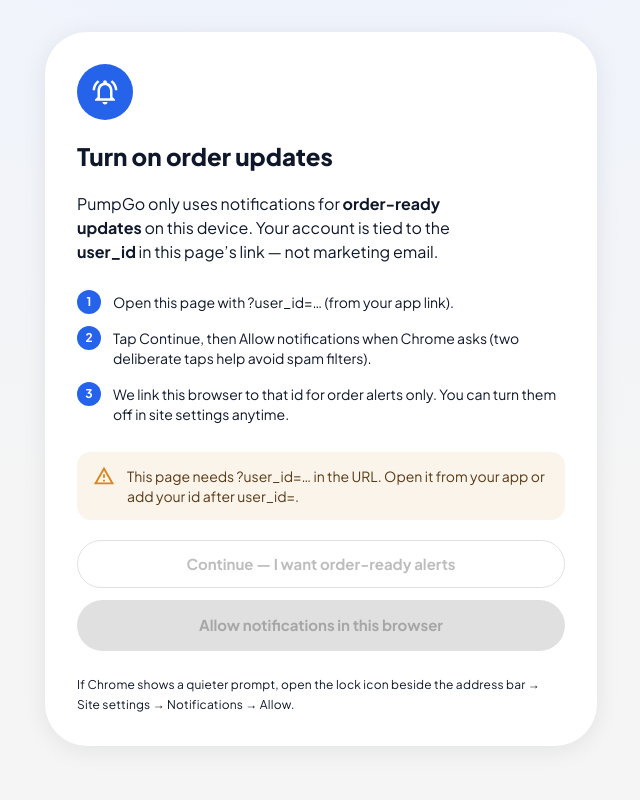
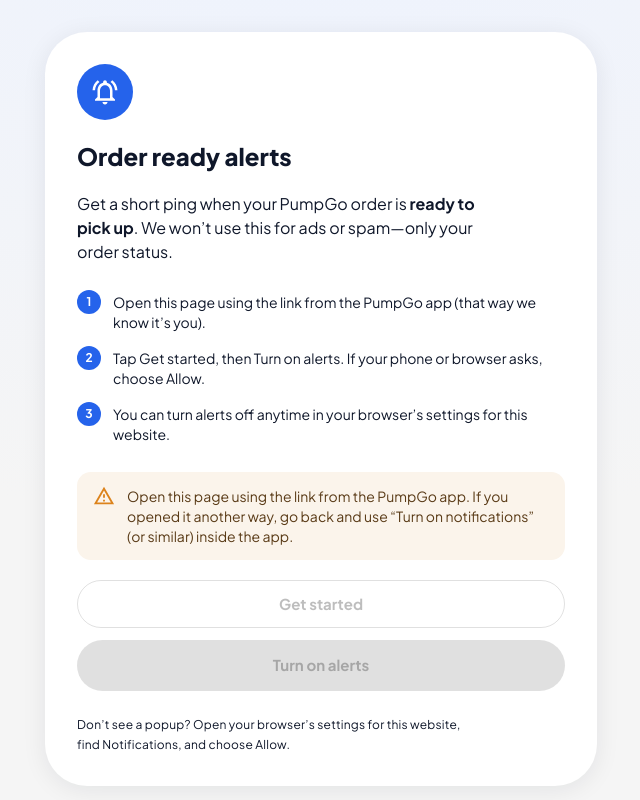
Before and after one commit to FreeDev-Sky/PumpGo, a React (Vite) app: page /notifications in a window 1280 px wide. Shown: the top 800 px of the page, without its empty margins (319-959 px from the left). Built offline with nearby package versions, Linux system fonts and the light colour scheme.

Commit message:
Updated20

```diff
--- a/src/pages/NotificationsPage.jsx
+++ b/src/pages/NotificationsPage.jsx
@@ -142,8 +142,7 @@
 }
 
 /**
- * Re-subscribe after OneSignal opted the user out while the browser may still show permission "granted".
- * Retries optIn + wait once if the first wait times out without an id.
+ * Opt in and wait for a push subscription id (retries help after alerts were turned off or reset).
  */
 async function ensureActivePushSubscription(OneSignal) {
   await optInToPushIfAvailable(OneSignal);
@@ -163,14 +162,13 @@
 
 export default function NotificationsPage() {
   const [searchParams] = useSearchParams();
-  /** `user_id` from ?user_id=… (same as the old HTML page). */
+  /** Account id from the app link (?user_id=…). */
   const userId = (searchParams.get("user_id") ?? "").trim() || null;
 
   const [notice, setNotice] = useState({ severity: null, text: "" });
   const [loading, setLoading] = useState(false);
-  /** Last run linked push + external id; never blocks re-runs (user may need to heal OneSignal opt-out). */
   const [linkSuccess, setLinkSuccess] = useState(false);
-  /** Chrome (and others) penalize instant permission prompts; require an explicit intent tap first. */
+  /** Two-step flow: first tap shows you chose alerts; second tap asks the browser (better for phones and browsers). */
   const [intentReady, setIntentReady] = useState(false);
 
   useEffect(() => {
@@ -183,23 +181,49 @@
     if (!userId) {
       setNotice({
         severity: "warning",
-        text: "This page needs ?user_id=… in the URL. Open it from your app or add your id after user_id=.",
+        text: "Open this page using the link from the PumpGo app. If you opened it another way, go back and use “Turn on notifications” (or similar) inside the app.",
       });
     } else if (typeof Notification !== "undefined" && Notification.permission === "granted") {
       setNotice({
         severity: "info",
-        text: "This site already has notification permission. If PumpGo shows you as unsubscribed, tap Continue then the green button to connect again.",
+        text: "This site is already allowed to send notifications. If alerts stopped working, tap Get started, then Turn on alerts again to refresh this device.",
       });
     } else {
       setNotice({ severity: null, text: "" });
     }
   }, [userId]);
 
+  useEffect(() => {
+    if (!navigator.permissions?.query) return undefined;
+    let status;
+    let cancelled = false;
+    const onPermChange = () => {
+      if (Notification.permission === "granted") {
+        setNotice({
+          severity: "info",
+          text: "Notifications are now allowed for this website. Tap Get started (if you haven’t), then Turn on alerts to finish.",
+        });
+      }
+    };
+    navigator.permissions
+      .query({ name: "notifications" })
+      .then((s) => {
+        if (cancelled) return;
+        status = s;
+        s.addEventListener("change", onPermChange);
+      })
+      .catch(() => {});
+    return () => {
+      cancelled = true;
+      if (status) status.removeEventListener("change", onPermChange);
+    };
+  }, []);
+
   const runSubscribe = useCallback(async () => {
     if (!intentReady) {
       setNotice({
         severity: "warning",
-        text: "Tap “Continue” first so Chrome knows you chose to set up alerts — then you can allow notifications.",
+        text: "Tap Get started first, then tap Turn on alerts.",
       });
       return;
     }
@@ -207,7 +231,7 @@
     if (!userId) {
       setNotice({
         severity: "warning",
-        text: "Add your user id to the URL, for example: ?user_id=YOUR_ID (use the link from the app).",
+        text: "Use the notification link from the PumpGo app so we know which account to use.",
       });
       return;
     }
@@ -227,7 +251,7 @@
       if (!isPushSupported(OneSignal)) {
         setNotice({
           severity: "error",
-          text: "This browser cannot use web push. Try Chrome, Edge, or Safari in a normal window (not an in-app browser).",
+          text: "This browser can’t receive these alerts. Try opening this page in Safari or Chrome, in a regular tab (not inside another app’s browser).",
         });
         return;
       }
@@ -236,20 +260,18 @@
       if (perm === "denied") {
         setNotice({
           severity: "warning",
-          text: "Notifications are blocked for this site. Allow them in your browser’s site settings for this page, then try again.",
+          text: "Alerts are turned off for this site. In your browser, open settings for this website and allow notifications, then come back and tap Turn on alerts again.",
         });
         return;
       }
 
-      if (perm !== "granted") {
-        await OneSignal.Notifications.requestPermission();
-      }
+      await OneSignal.Notifications.requestPermission();
 
       perm = browserPermission();
       if (perm !== "granted") {
         setNotice({
           severity: "warning",
-          text: "Permission was not granted. Tap again and choose Allow, or enable notifications in site settings.",
+          text: "We still don’t have permission to send alerts. Tap Turn on alerts again, choose Allow if you see a prompt, or turn on notifications for this site in your browser settings.",
         });
         return;
       }
@@ -258,7 +280,7 @@
       if (!subId) {
         setNotice({
           severity: "error",
-          text: "We could not finish registering this device for push. Check that this site’s URL is allowed in your OneSignal dashboard, then try again.",
+          text: "We couldn’t finish connecting alerts on this device. Check your internet connection, wait a few seconds, and tap Turn on alerts again.",
         });
         return;
       }
@@ -267,14 +289,14 @@
       setLinkSuccess(true);
       setNotice({
         severity: "success",
-        text: "This browser is linked for order-ready alerts. If OneSignal ever shows unsubscribed, use this page again with the same steps.",
+        text: "You’re set. We’ll only notify this phone or computer when your order is ready for pickup.",
       });
     } catch (err) {
       console.error(err);
       setLinkSuccess(false);
       setNotice({
         severity: "error",
-        text: err?.message ? String(err.message) : "Something went wrong. Please try again.",
+        text: "Something went wrong while turning on alerts. Please try again in a moment.",
       });
     } finally {
       setLoading(false);
@@ -317,18 +339,18 @@
             </Box>
 
             <Typography variant="h5" fontWeight={800} letterSpacing="-0.02em">
-              Turn on order updates
+              Order ready alerts
             </Typography>
-            <Typography variant="body1" color="text.secondary" sx={{ maxWidth: 400 }}>
-              PumpGo only uses notifications for <strong>order-ready updates</strong> on this device. Your account is
-              tied to the <strong>user_id</strong> in this page’s link — not marketing email.
+            <Typography variant="body1" color="text.secondary" sx={{ maxWidth: 420 }}>
+              Get a short ping when your PumpGo order is <strong>ready to pick up</strong>. We won’t use this for ads
+              or spam—only your order status.
             </Typography>
 
             <List dense sx={{ width: "100%", textAlign: "left", py: 0 }}>
               {[
-                "Open this page with ?user_id=… (from your app link).",
-                "Tap Continue, then Allow notifications when Chrome asks (two deliberate taps help avoid spam filters).",
-                "We link this browser to that id for order alerts only. You can turn them off in site settings anytime.",
+                "Open this page using the link from the PumpGo app (that way we know it’s you).",
+                "Tap Get started, then Turn on alerts. If your phone or browser asks, choose Allow.",
+                "You can turn alerts off anytime in your browser’s settings for this website.",
               ].map((text, i) => (
                 <ListItem key={i} disableGutters sx={{ alignItems: "flex-start", py: 0.5 }}>
                   <ListItemIcon sx={{ minWidth: 36, mt: 0.25 }}>
@@ -354,11 +376,11 @@
               ))}
             </List>
 
-            {userId && (
-              <Typography variant="caption" color="text.secondary" sx={{ alignSelf: "stretch", textAlign: "left" }}>
-                Current <strong>user_id</strong>: <Box component="code">{userId}</Box>
+            {userId ? (
+              <Typography variant="caption" color="success.main" sx={{ alignSelf: "stretch", textAlign: "left", fontWeight: 600 }}>
+                Your app link is valid — you can continue below.
               </Typography>
-            )}
+            ) : null}
 
             {notice.severity && notice.text && (
               <Alert severity={notice.severity} sx={{ width: "100%", textAlign: "left" }}>
@@ -379,13 +401,13 @@
                   setNotice({
                     severity: "info",
                     text: already
-                      ? "Next: tap the green button to sync this device with PumpGo again (re-subscribe in OneSignal)."
-                      : "Next: tap the green button. Your browser will ask permission — choose Allow for order-ready alerts.",
+                      ? "Good — notifications are already allowed here. Tap Turn on alerts to refresh this device if alerts stopped working."
+                      : "Almost there — tap Turn on alerts. If a box appears, choose Allow so we can send order-ready messages.",
                   });
                 }}
                 sx={{ py: 1.25, fontWeight: 700, borderRadius: 2, borderWidth: 2, "&:hover": { borderWidth: 2 } }}
               >
-                {intentReady ? "Step 1 done ✓" : "Continue — I want order-ready alerts"}
+                {intentReady ? "You’re ready for the next step ✓" : "Get started"}
               </Button>
 
               <Button
@@ -399,19 +421,18 @@
                 {loading ? (
                   <Stack direction="row" spacing={1.5} alignItems="center" justifyContent="center">
                     <CircularProgress size={22} color="inherit" />
-                    <span>Working…</span>
+                    <span>One moment…</span>
                   </Stack>
                 ) : linkSuccess ? (
-                  "Reconnect subscription (same browser)"
+                  "Turn on alerts again"
                 ) : (
-                  "Allow notifications in this browser"
+                  "Turn on alerts"
                 )}
               </Button>
             </Stack>
 
-            <Typography variant="caption" color="text.secondary" sx={{ pt: 0.5 }}>
-              If Chrome shows a quieter prompt, open the lock icon beside the address bar → Site settings → Notifications
-              → Allow.
+            <Typography variant="caption" color="text.secondary" sx={{ pt: 0.5, maxWidth: 400 }}>
+              Don’t see a popup? Open your browser’s settings for this website, find Notifications, and choose Allow.
             </Typography>
           </Stack>
         </Box>
```
